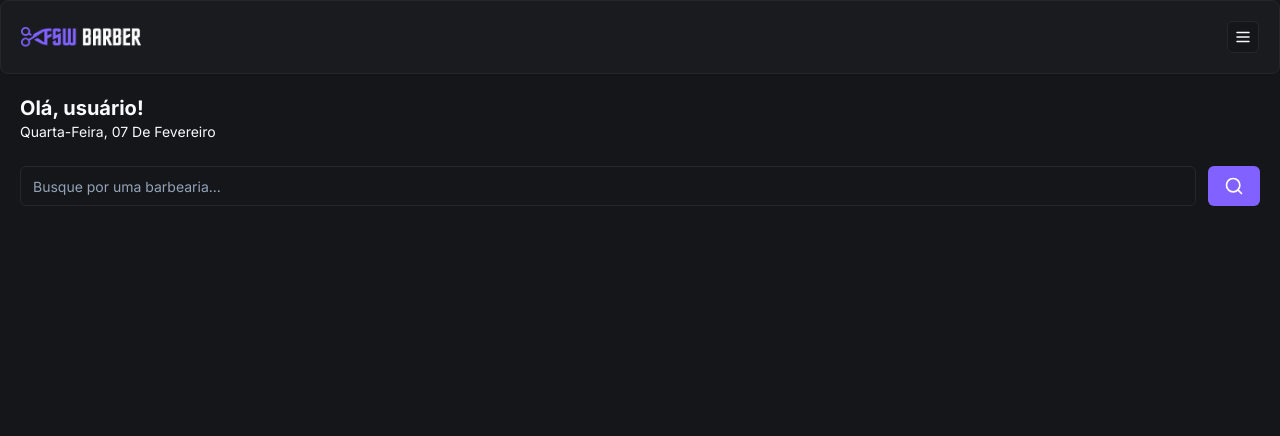
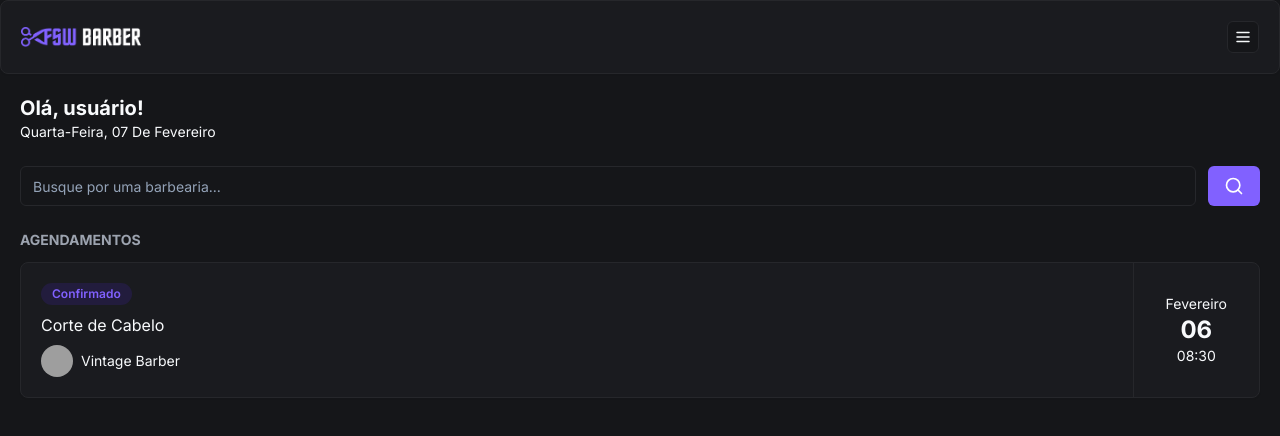
Before and after one commit to Serg-Ale/barber-app, a Next.js app: page / in a window 1280 px wide. Shown: the top 436 px of the page. Built offline with nearby package versions, Linux system fonts and the light colour scheme; grey boxes are pictures that could not be loaded.

Commit message:
feat: add bookint component

```diff
--- a/package.json
+++ b/package.json
@@ -13,6 +13,7 @@
   },
   "dependencies": {
     "@prisma/client": "^5.9.1",
+    "@radix-ui/react-avatar": "^1.0.4",
     "@radix-ui/react-slot": "^1.0.2",
     "class-variance-authority": "^0.7.0",
     "clsx": "^2.1.0",
--- a/src/app/(home)/page.tsx
+++ b/src/app/(home)/page.tsx
@@ -1,7 +1,8 @@
+import BookingItem from "@/components/booking-item";
 import Header from "@/components/header";
+import Search from "./_components/Search";
+import { ptBR } from "date-fns/locale";
 import { format } from "date-fns";
-import { ptBR } from "date-fns/locale";
-import Search from "./_components/Search";
 
 export default function Home() {
   return (
@@ -20,6 +21,13 @@ export default function Home() {
       <div className="px-5 mt-6">
         <Search />
       </div>
+
+      <div className="px-5 mt-6">
+        <h2 className="text-sm uppercase text-gray-400 font-bold mb-3">
+          agendamentos
+        </h2>
+        <BookingItem />
+      </div>
     </div>
   );
 }
--- a/src/components/booking-item.tsx
+++ b/src/components/booking-item.tsx
@@ -0,0 +1,35 @@
+import { Avatar, AvatarFallback, AvatarImage } from "./ui/avatar";
+import { Card, CardContent } from "./ui/card";
+import { Badge } from "./ui/badge";
+
+const BookingItem = () => {
+  return (
+    <Card>
+      <CardContent className="p-5 py-0 flex flex-row justify-between">
+        <div className="flex flex-col gap-2 py-5">
+          <Badge className="bg-[#221C3D] text-primary hover:bg-[#221c3d] w-fit">
+            Confirmado
+          </Badge>
+          <h2>Corte de Cabelo</h2>
+
+          <div className="flex items-center gap-2">
+            <Avatar className="h-8 w-8">
+              <AvatarImage src="https://utfs.io/f/5788be0e-2307-4bb4-b603-d9dd237950a2-17l.png" />
+              <AvatarFallback>A</AvatarFallback>
+            </Avatar>
+
+            <h3 className="text-sm">Vintage Barber</h3>
+          </div>
+        </div>
+
+        <div className="flex flex-col justify-center items-center border-l border-solid border-secondary px-3 pl-8">
+          <p className="text-sm">Fevereiro</p>
+          <p className="text-2xl font-bold">06</p>
+          <p className="text-sm">08:30</p>
+        </div>
+      </CardContent>
+    </Card>
+  );
+};
+
+export default BookingItem;
--- /dev/null
+++ b/src/components/ui/avatar.tsx
@@ -0,0 +1,50 @@
+"use client"
+
+import * as React from "react"
+import * as AvatarPrimitive from "@radix-ui/react-avatar"
+
+import { cn } from "@/lib/utils"
+
+const Avatar = React.forwardRef<
+  React.ElementRef<typeof AvatarPrimitive.Root>,
+  React.ComponentPropsWithoutRef<typeof AvatarPrimitive.Root>
+>(({ className, ...props }, ref) => (
+  <AvatarPrimitive.Root
+    ref={ref}
+    className={cn(
+      "relative flex h-10 w-10 shrink-0 overflow-hidden rounded-full",
+      className
+    )}
+    {...props}
+  />
+))
+Avatar.displayName = AvatarPrimitive.Root.displayName
+
+const AvatarImage = React.forwardRef<
+  React.ElementRef<typeof AvatarPrimitive.Image>,
+  React.ComponentPropsWithoutRef<typeof AvatarPrimitive.Image>
+>(({ className, ...props }, ref) => (
+  <AvatarPrimitive.Image
+    ref={ref}
+    className={cn("aspect-square h-full w-full", className)}
+    {...props}
+  />
+))
+AvatarImage.displayName = AvatarPrimitive.Image.displayName
+
+const AvatarFallback = React.forwardRef<
+  React.ElementRef<typeof AvatarPrimitive.Fallback>,
+  React.ComponentPropsWithoutRef<typeof AvatarPrimitive.Fallback>
+>(({ className, ...props }, ref) => (
+  <AvatarPrimitive.Fallback
+    ref={ref}
+    className={cn(
+      "flex h-full w-full items-center justify-center rounded-full bg-muted",
+      className
+    )}
+    {...props}
+  />
+))
+AvatarFallback.displayName = AvatarPrimitive.Fallback.displayName
+
+export { Avatar, AvatarImage, AvatarFallback }
--- /dev/null
+++ b/src/components/ui/badge.tsx
@@ -0,0 +1,36 @@
+import * as React from "react"
+import { cva, type VariantProps } from "class-variance-authority"
+
+import { cn } from "@/lib/utils"
+
+const badgeVariants = cva(
+  "inline-flex items-center rounded-full border px-2.5 py-0.5 text-xs font-semibold transition-colors focus:outline-none focus:ring-2 focus:ring-ring focus:ring-offset-2",
+  {
+    variants: {
+      variant: {
+        default:
+          "border-transparent bg-primary text-primary-foreground hover:bg-primary/80",
+        secondary:
+          "border-transparent bg-secondary text-secondary-foreground hover:bg-secondary/80",
+        destructive:
+          "border-transparent bg-destructive text-destructive-foreground hover:bg-destructive/80",
+        outline: "text-foreground",
+      },
+    },
+    defaultVariants: {
+      variant: "default",
+    },
+  }
+)
+
+export interface BadgeProps
+  extends React.HTMLAttributes<HTMLDivElement>,
+    VariantProps<typeof badgeVariants> {}
+
+function Badge({ className, variant, ...props }: BadgeProps) {
+  return (
+    <div className={cn(badgeVariants({ variant }), className)} {...props} />
+  )
+}
+
+export { Badge, badgeVariants }
```
Also changed, not shown: 1 other file (tests, documents, lock files or other folders).
